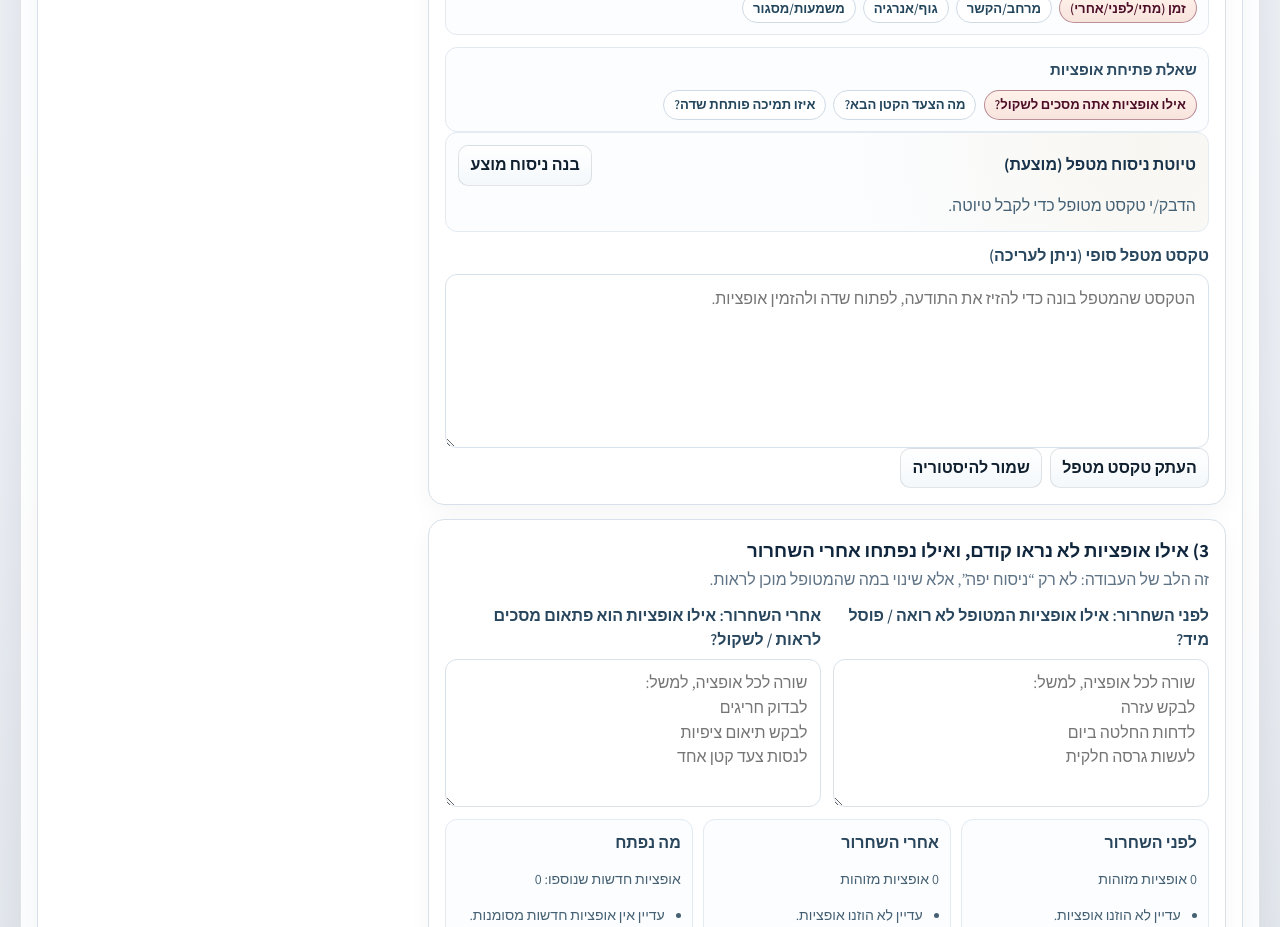
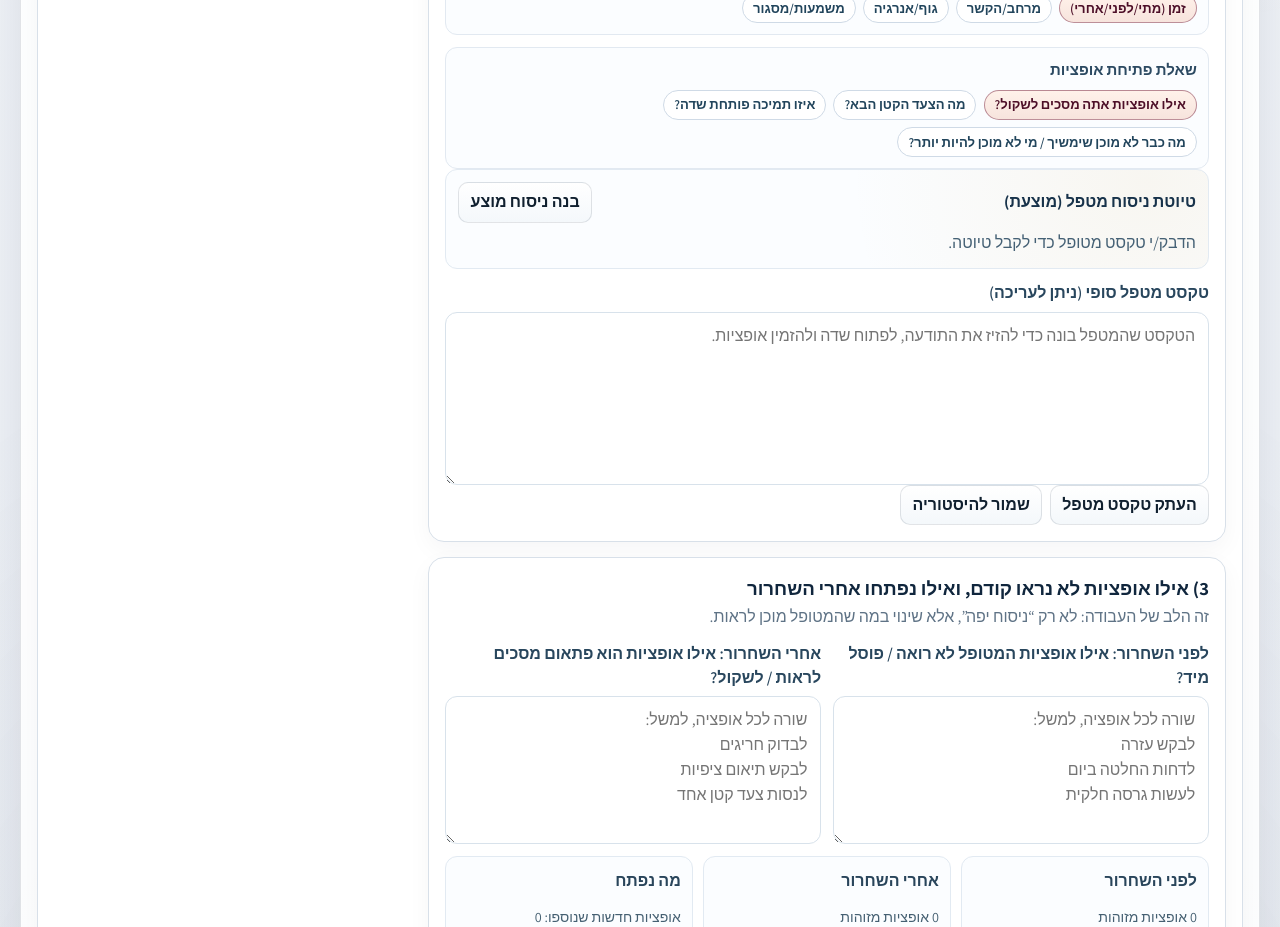
Before and after one commit to streamDragon/language-alchemy, a React (Vite) app: page /lab/mind-liberating in a window 1280 px wide. Shown: the part 1240-2167 px from the top of the page. Built offline with nearby package versions, Linux system fonts and the light colour scheme.

Commit message:
Add non-negotiable option opener in mind lab

```diff
--- a/src/labs/MindLiberatingLanguagePage.jsx
+++ b/src/labs/MindLiberatingLanguagePage.jsx
@@ -107,6 +107,12 @@ const OPTION_OPENERS = [
     id: 'support',
     labelHe: 'איזו תמיכה פותחת שדה?',
     promptHe: 'מה תמיכה אחת שתעשה את זה יותר אפשרי עבורך?',
+  },
+  {
+    id: 'non-negotiable-shift',
+    labelHe: 'מה כבר לא מוכן שימשיך / מי לא מוכן להיות יותר?',
+    promptHe:
+      'מה אתה לא מוכן שיקרה יותר, או מי אתה לא מוכן להיות יותר? זה אומר שמשהו חייב להשתנות גם אם עדיין לא ברור איך.',
   },
 ]
 
```
